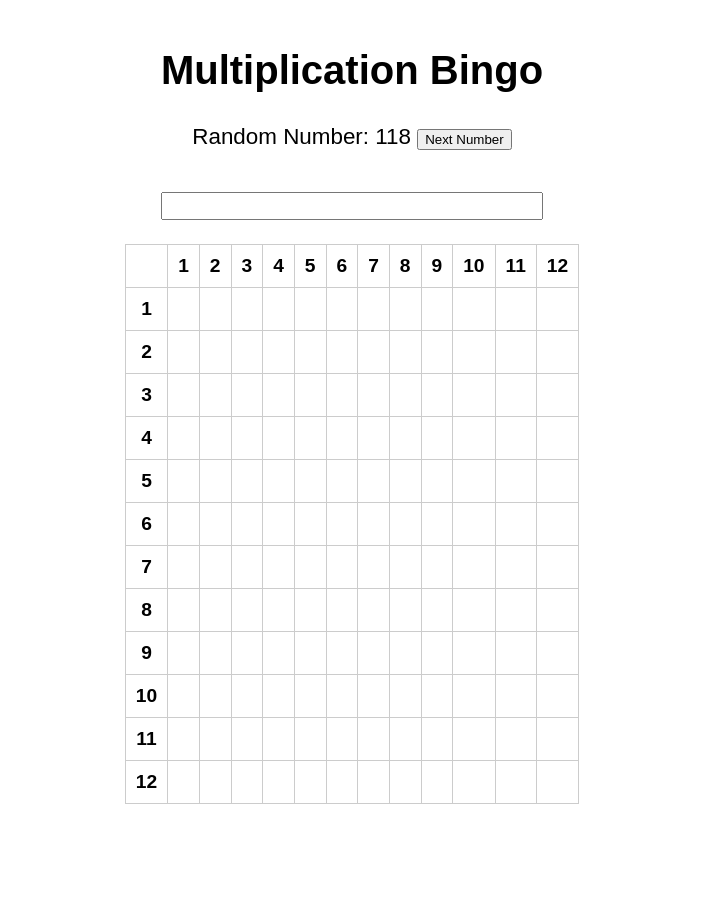
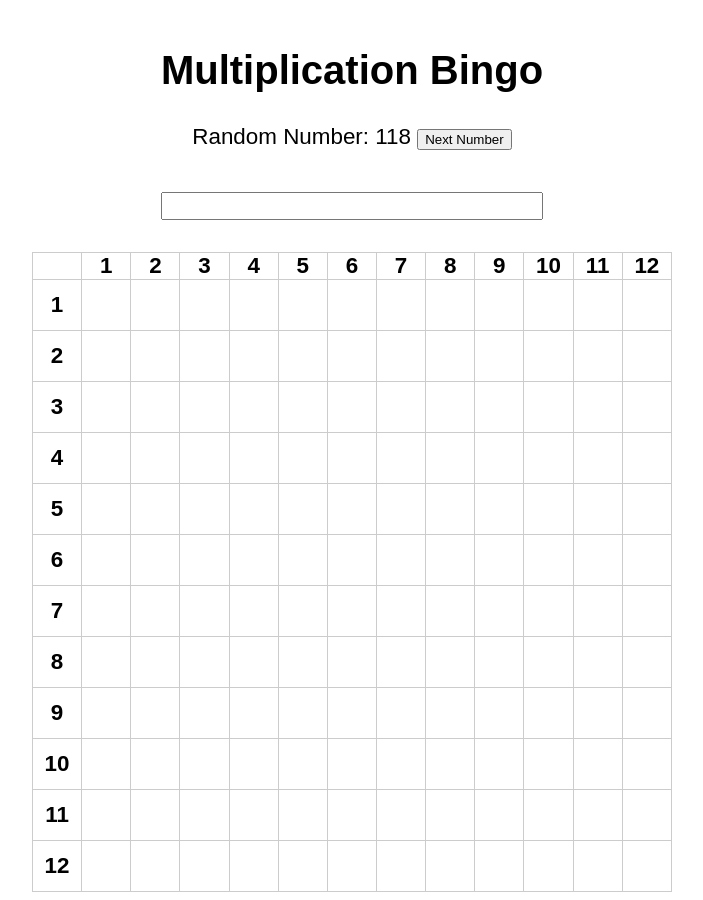
Before and after one commit to Bdmilken/Multiplication_Bingo, a Flask app: page / in a window 1280 px wide. Shown: the whole page, without its empty margins (288-991 px from the left). Before the commit the page ends 804 px from the top, so only its background shows below. Run offline with Flask 3, Linux system fonts and the light colour scheme; lists and menus that the app fills with data are empty.

Commit message:
Tweak board size

```diff
--- a/templates/board.html
+++ b/templates/board.html
@@ -23,13 +23,16 @@
         }
         table {
             border-collapse: collapse;
-            margin: 1.5em auto 0;
+            margin: 2em auto 0;
+            width: 80vmin;
+            height: 80vmin;
+            table-layout: fixed;
         }
         th, td {
             border: 1px solid #ccc;
-            padding: 10px;
+            padding: 0;
             text-align: center;
-            font-size: 1.2em;
+            font-size: 1.4em;
         }
         .feedback {
             margin-top: 1em;
```
